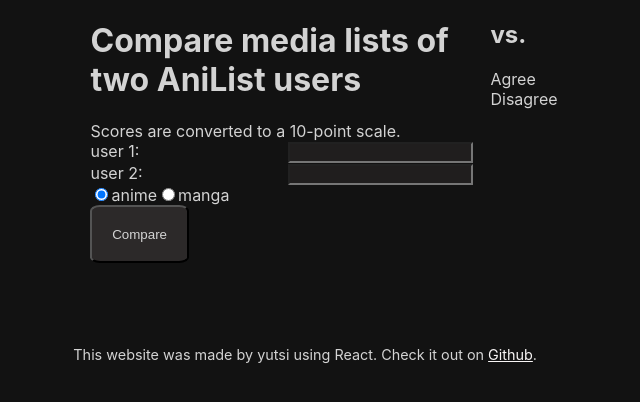
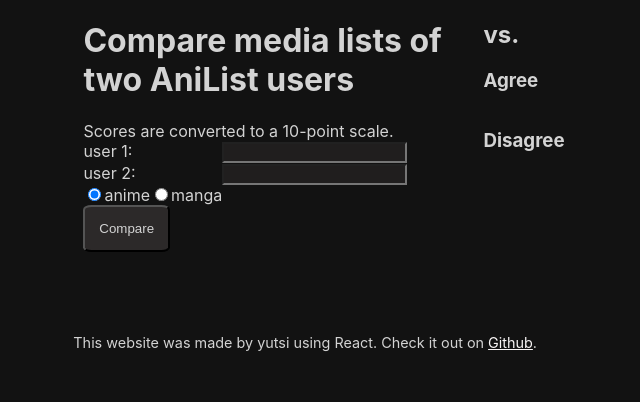
Before and after one commit to yutsi/aniComp, a React (Create React App) app: page / in a window 1280 px wide. Shown: the top 402 px of the page, without its empty margins (316-956 px from the left). Built offline with nearby package versions, Linux system fonts and the light colour scheme.

Commit message:
styled CSS

```diff
--- a/src/App.js
+++ b/src/App.js
@@ -89,23 +89,23 @@
               <label htmlFor='anime'>anime</label>
               <input className='radio' type='radio' id='manga' name='mediaType' value='MANGA' onChange={handleCheckedChange} />
               <label htmlFor='manga'>manga</label>
-              <button type='submit'>Compare</button>
             </div>
+            <button type='submit'>Compare</button>
           </form>
           <Error message={message} />
         </div>
 
         <div className='compare-area'>
           <h2>{user1compared} vs. {user2compared}</h2>
-          Agree
-          <table>
+          <h3 className='agree'>Agree</h3>
+          <table className='media'>
             <tbody>
               {combined.filter((media) => media.scoreDifference <= 1)
                 .map((media) => <Media key={media.mediaId} media={media} user1={user1compared} user2={user2compared} />)}
             </tbody>
           </table>
 
-          Disagree
+          <h3 className='disagree'>Disagree</h3>
           <table>
             <tbody>
               {combined.filter((media) => media.scoreDifference > 1)
--- a/src/index.css
+++ b/src/index.css
@@ -71,16 +71,21 @@
 }
 
 td {
-  padding-right:5px;
+  padding-left:0.2em;
+  padding-right:0.2em;
+  padding-top: 0.1em;
+  padding-bottom: 0.1em;
 }
 
-td.deleteButton {
-  border:none;
+table.media {
+  max-width: 90%;
 }
 
-.personName {
-  word-break: break-all;
+td.mediaDifference {
+  width:fit-content;
+  white-space: nowrap;
 }
+
 
 footer {
   bottom: 0;
@@ -117,3 +122,11 @@
   background-color: #000000;
   box-shadow: 0.1em 0.1em 0.1em 0.1em #000000;
 }
+
+h3.agree {
+
+}
+
+h3.disagree {
+
+}
```
